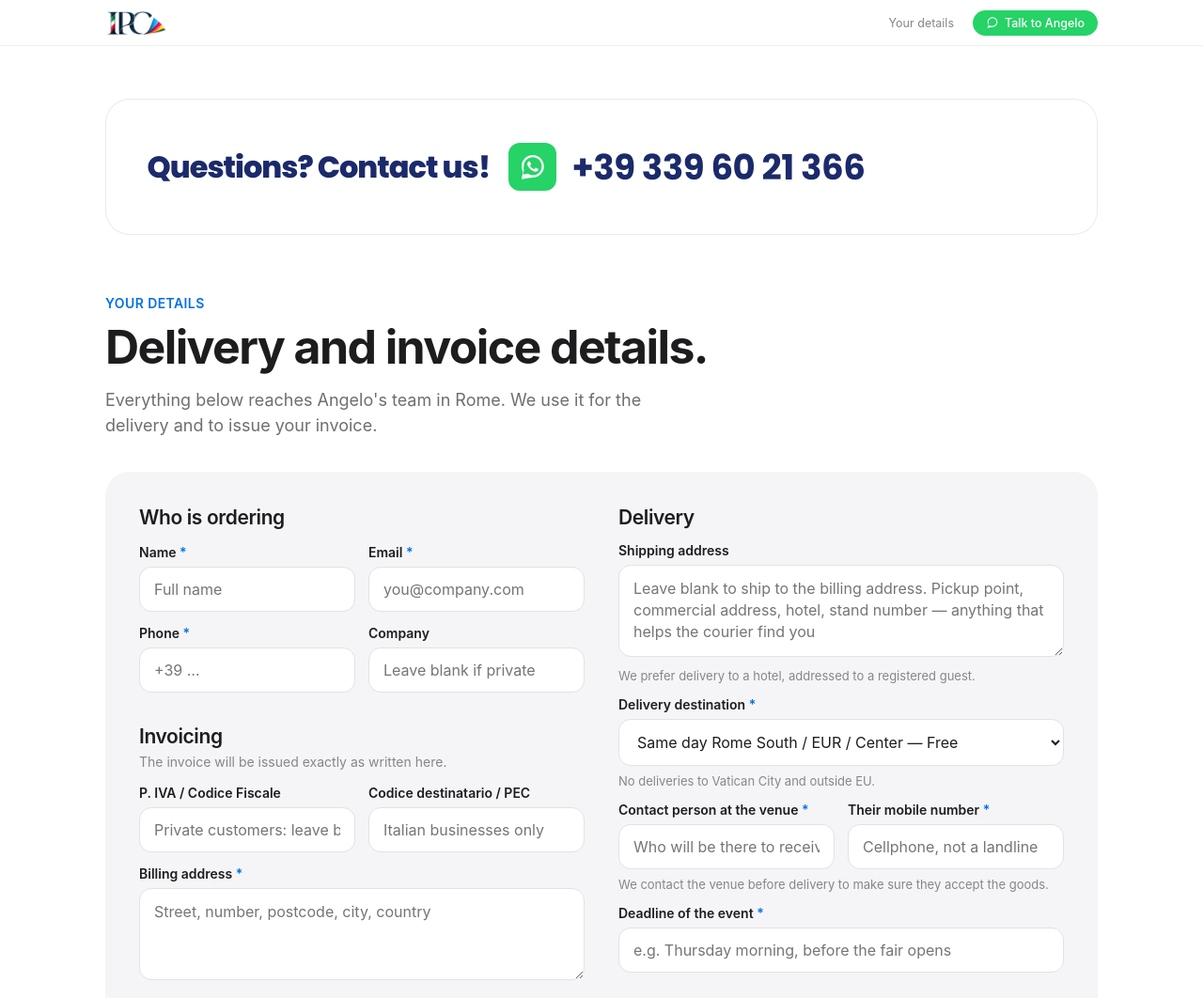
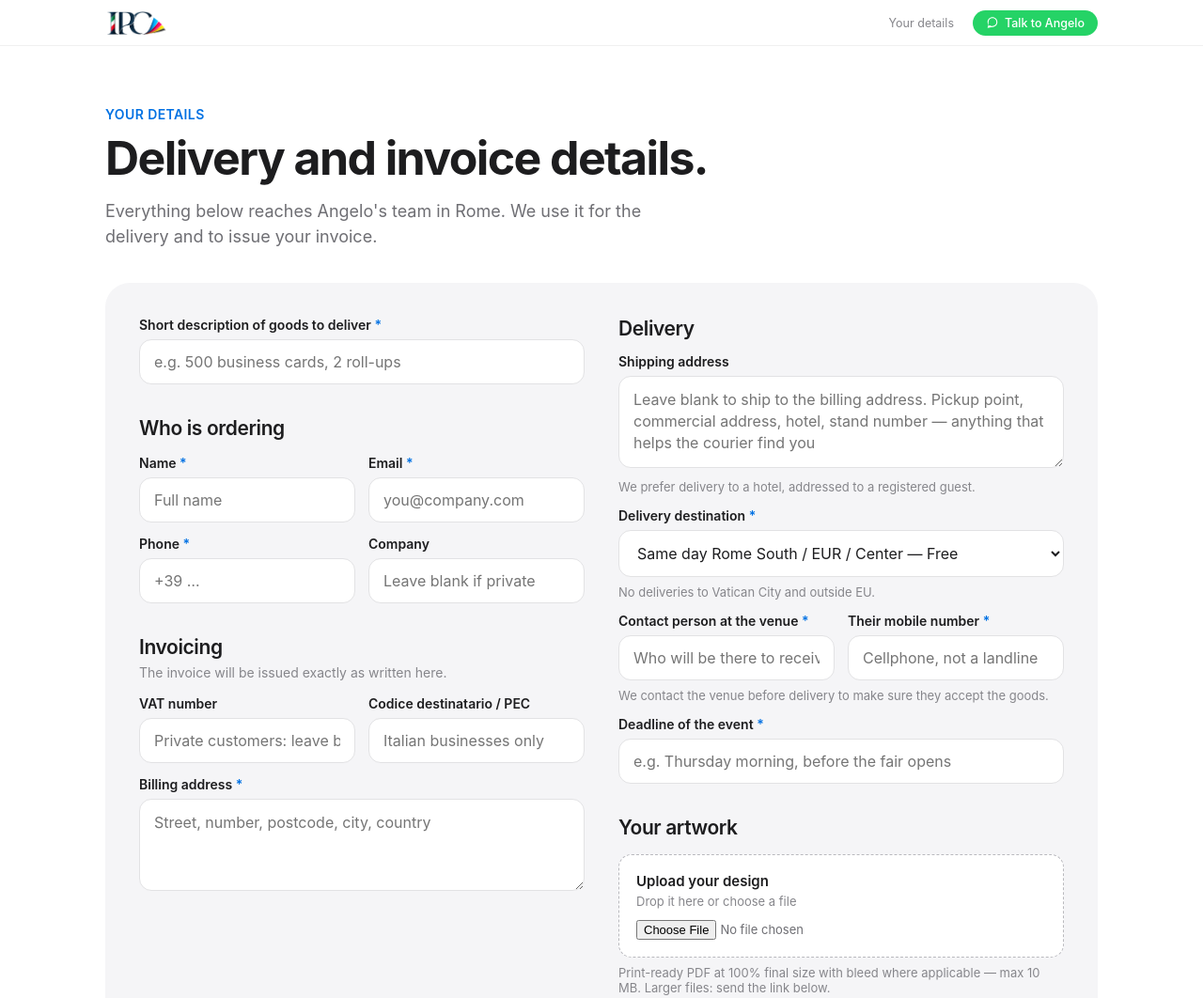
Before and after one commit to angelocipo/italian-printing-company, a plain HTML site: page client-details.html in a window 1280 px wide. Shown: the top 1062 px of the page at 94% size. Drawn offline with Linux system fonts and the light colour scheme; a script that the page names is missing.

Commit message:
Add files via upload

```diff
--- a/client-details.html
+++ b/client-details.html
@@ -57,20 +57,6 @@
   </section>
 
   <div id="cd-form">
-  <section style="max-width:1100px; margin:0 auto; padding:56px 22px 0;">
-    <div style="background:#fff; border:1px solid rgba(0,0,0,0.08); border-radius:26px; overflow:hidden; padding:clamp(26px,3.4vw,46px); font-family:Poppins,'SF Pro Display',-apple-system,sans-serif;">
-      <div style="display:flex; align-items:center; flex-wrap:wrap; gap:16px 20px;">
-        <div style="font-size:clamp(24px,2.5vw,38px); font-weight:800; color:#1B2A6B; letter-spacing:-1px;">Questions? Contact us!</div>
-        <a href="https://api.whatsapp.com/send/?phone=393396021366&amp;text&amp;type=phone_number&amp;app_absent=0" target="_blank" rel="noopener" style="display:flex; align-items:center; gap:16px;">
-          <span style="width:clamp(42px,4vw,58px); height:clamp(42px,4vw,58px); border-radius:12px; background:#25D366; display:flex; align-items:center; justify-content:center; flex:none;">
-            <svg viewBox="0 0 32 32" width="62%" height="62%" fill="#fff" aria-hidden="true"><path d="M16.001 3C9.373 3 4 8.373 4 15c0 2.115.553 4.1 1.523 5.823L4 29l8.4-1.49A11.94 11.94 0 0 0 16 27c6.627 0 12-5.373 12-12S22.628 3 16.001 3zm0 21.6c-1.84 0-3.560-.5-5.040-1.370l-.36-.21-4.98.88.9-4.86-.235-.375A9.56 9.56 0 0 1 6.4 15c0-5.29 4.31-9.6 9.6-9.6s9.6 4.31 9.6 9.6-4.31 9.6-9.6 9.6z"></path><path d="M21.3 17.7c-.29-.145-1.71-.845-1.975-.94-.265-.097-.458-.145-.65.145-.193.29-.747.94-.916 1.133-.168.193-.337.217-.626.072-.29-.145-1.223-.45-2.33-1.437-.86-.767-1.44-1.715-1.610-2.005-.168-.29-.018-.447.127-.59.13-.13.29-.337.435-.506.145-.168.193-.29.29-.483.097-.193.048-.362-.024-.507-.072-.145-.65-1.567-.89-2.146-.235-.563-.473-.487-.65-.496l-.553-.01c-.193 0-.507.072-.772.362-.265.29-1.012.99-1.012 2.412 0 1.422 1.036 2.797 1.18 2.99.145.193 2.04 3.115 4.943 4.370.69.298 1.23.476 1.65.61.693.22 1.324.19 1.823.115.556-.083 1.71-.7 1.95-1.376.241-.676.241-1.255.169-1.376-.072-.12-.265-.193-.555-.338z"></path></svg>
-          </span>
-          <span style="font-size:clamp(24px,2.9vw,44px); font-weight:700; color:#1B2A6B; letter-spacing:-0.5px;">+39 339 60 21 366</span>
-        </a>
-        </div>
-    </div>
-  </section>
-
   <section id="checkout" style="max-width:1100px; margin:0 auto; padding:64px 22px 0;">
     <p style="font-size:14px; font-weight:600; color:#0071e3; letter-spacing:0.4px; text-transform:uppercase;">Your details</p>
     <h2 style="font-size:clamp(32px,4.4vw,50px); line-height:1.06; font-weight:700; letter-spacing:-1.6px; margin-top:12px;">Delivery and invoice details.</h2>
@@ -85,7 +71,11 @@
       <input type="hidden" name="_next" value="https://www.italianprintingcompany.com/client-details.html?sent=1">
       <div class="co-cols" style="display:grid; grid-template-columns:1fr 1fr; gap:36px; align-items:start;">
       <div>
-      <h3 style="font-size:21px; font-weight:600; letter-spacing:-0.4px;">Who is ordering</h3>
+      <div>
+        <label style="display:block; font-size:14px; font-weight:600; color:#1d1d1f;">Short description of goods to deliver <span style="color:#0071e3;">*</span></label>
+        <input required="" name="Goods to deliver" placeholder="e.g. 500 business cards, 2 roll-ups" style="width:100%; margin-top:7px; font-size:16px; font-family:inherit; color:#1d1d1f; background:#fff; border:1px solid #e2e2e4; border-radius:13px; padding:13px 15px; outline:none;">
+      </div>
+      <h3 style="font-size:21px; font-weight:600; letter-spacing:-0.4px; margin-top:34px;">Who is ordering</h3>
       <div class="co-two" style="display:grid; grid-template-columns:1fr 1fr; gap:14px; margin-top:16px;">
         <div>
           <label style="display:block; font-size:14px; font-weight:600; color:#1d1d1f;">Name <span style="color:#0071e3;">*</span></label>
@@ -109,8 +99,8 @@
       <p style="font-size:14px; color:#86868b; margin-top:6px;">The invoice will be issued exactly as written here.</p>
       <div class="co-two" style="display:grid; grid-template-columns:1fr 1fr; gap:14px; margin-top:16px;">
         <div>
-          <label style="display:block; font-size:14px; font-weight:600; color:#1d1d1f;">P. IVA / Codice Fiscale</label>
-          <input name="P. IVA / CF" placeholder="Private customers: leave blank" style="width:100%; margin-top:7px; font-size:16px; font-family:inherit; color:#1d1d1f; background:#fff; border:1px solid #e2e2e4; border-radius:13px; padding:13px 15px; outline:none;">
+          <label style="display:block; font-size:14px; font-weight:600; color:#1d1d1f;">VAT number</label>
+          <input name="VAT number" placeholder="Private customers: leave blank" style="width:100%; margin-top:7px; font-size:16px; font-family:inherit; color:#1d1d1f; background:#fff; border:1px solid #e2e2e4; border-radius:13px; padding:13px 15px; outline:none;">
         </div>
         <div>
           <label style="display:block; font-size:14px; font-weight:600; color:#1d1d1f;">Codice destinatario / PEC</label>
@@ -179,6 +169,20 @@
         <p style="font-size:13px; color:#86868b; text-align:center; margin-top:4px;">Your details remain confidential and are used only to process your order.</p>
       </div>
     </form>
+  </section>
+
+  <section style="max-width:1100px; margin:0 auto; padding:44px 22px 0;">
+    <div style="background:#fff; border:1px solid rgba(0,0,0,0.08); border-radius:26px; overflow:hidden; padding:clamp(26px,3.4vw,46px); font-family:Poppins,'SF Pro Display',-apple-system,sans-serif;">
+      <div style="display:flex; align-items:center; flex-wrap:wrap; gap:16px 20px;">
+        <div style="font-size:clamp(24px,2.5vw,38px); font-weight:800; color:#1B2A6B; letter-spacing:-1px;">Questions? Contact us!</div>
+        <a href="https://api.whatsapp.com/send/?phone=393396021366&amp;text&amp;type=phone_number&amp;app_absent=0" target="_blank" rel="noopener" style="display:flex; align-items:center; gap:16px;">
+          <span style="width:clamp(42px,4vw,58px); height:clamp(42px,4vw,58px); border-radius:12px; background:#25D366; display:flex; align-items:center; justify-content:center; flex:none;">
+            <svg viewBox="0 0 32 32" width="62%" height="62%" fill="#fff" aria-hidden="true"><path d="M16.001 3C9.373 3 4 8.373 4 15c0 2.115.553 4.1 1.523 5.823L4 29l8.4-1.49A11.94 11.94 0 0 0 16 27c6.627 0 12-5.373 12-12S22.628 3 16.001 3zm0 21.6c-1.84 0-3.560-.5-5.040-1.370l-.36-.21-4.98.88.9-4.86-.235-.375A9.56 9.56 0 0 1 6.4 15c0-5.29 4.31-9.6 9.6-9.6s9.6 4.31 9.6 9.6-4.31 9.6-9.6 9.6z"></path><path d="M21.3 17.7c-.29-.145-1.71-.845-1.975-.94-.265-.097-.458-.145-.65.145-.193.29-.747.94-.916 1.133-.168.193-.337.217-.626.072-.29-.145-1.223-.45-2.33-1.437-.86-.767-1.44-1.715-1.610-2.005-.168-.29-.018-.447.127-.59.13-.13.29-.337.435-.506.145-.168.193-.29.29-.483.097-.193.048-.362-.024-.507-.072-.145-.65-1.567-.89-2.146-.235-.563-.473-.487-.65-.496l-.553-.01c-.193 0-.507.072-.772.362-.265.29-1.012.99-1.012 2.412 0 1.422 1.036 2.797 1.18 2.99.145.193 2.04 3.115 4.943 4.370.69.298 1.23.476 1.65.61.693.22 1.324.19 1.823.115.556-.083 1.71-.7 1.95-1.376.241-.676.241-1.255.169-1.376-.072-.12-.265-.193-.555-.338z"></path></svg>
+          </span>
+          <span style="font-size:clamp(24px,2.9vw,44px); font-weight:700; color:#1B2A6B; letter-spacing:-0.5px;">+39 339 60 21 366</span>
+        </a>
+        </div>
+    </div>
   </section>
 
   <section style="max-width:1100px; margin:0 auto; padding:44px 22px 0;">
```
